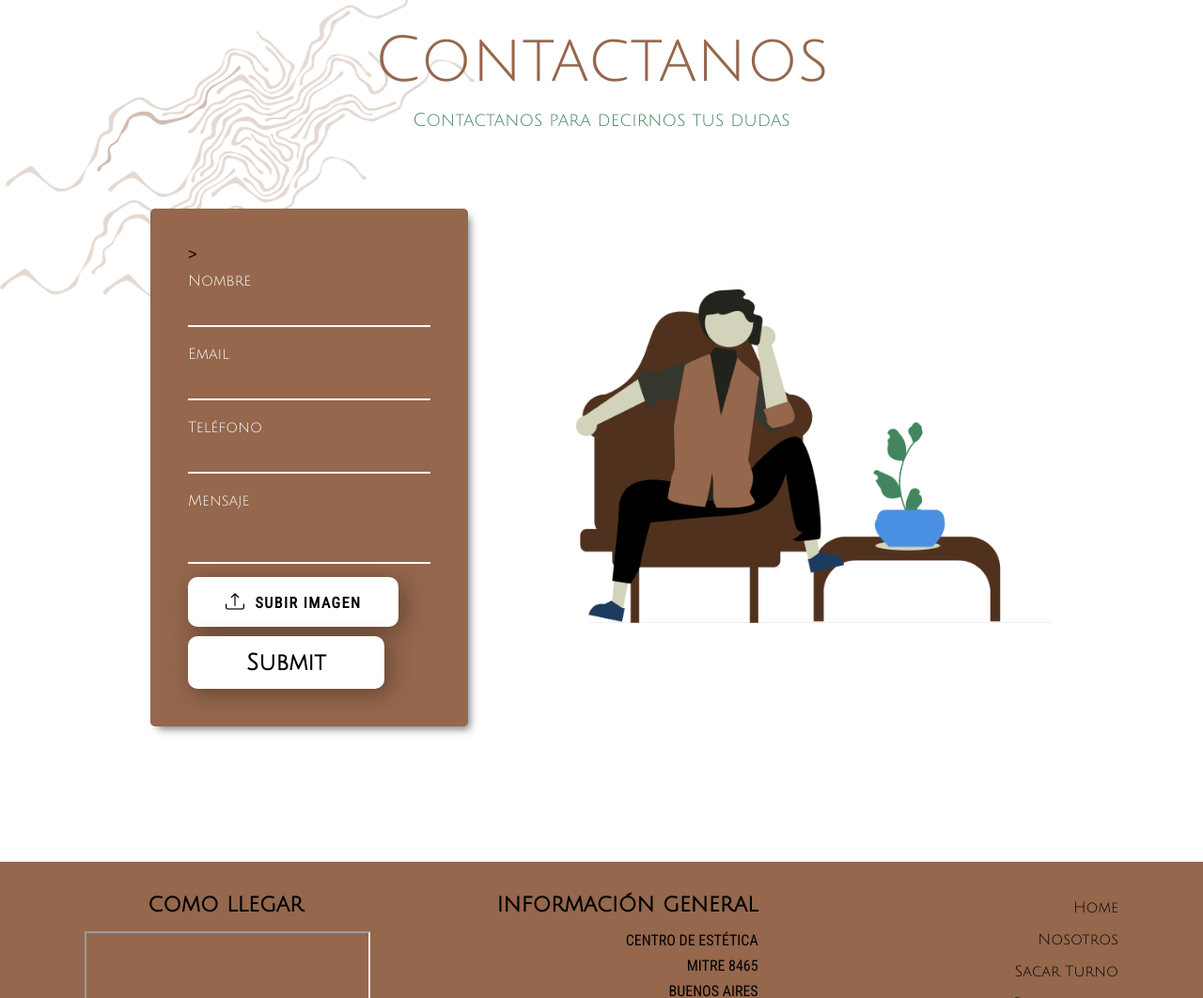
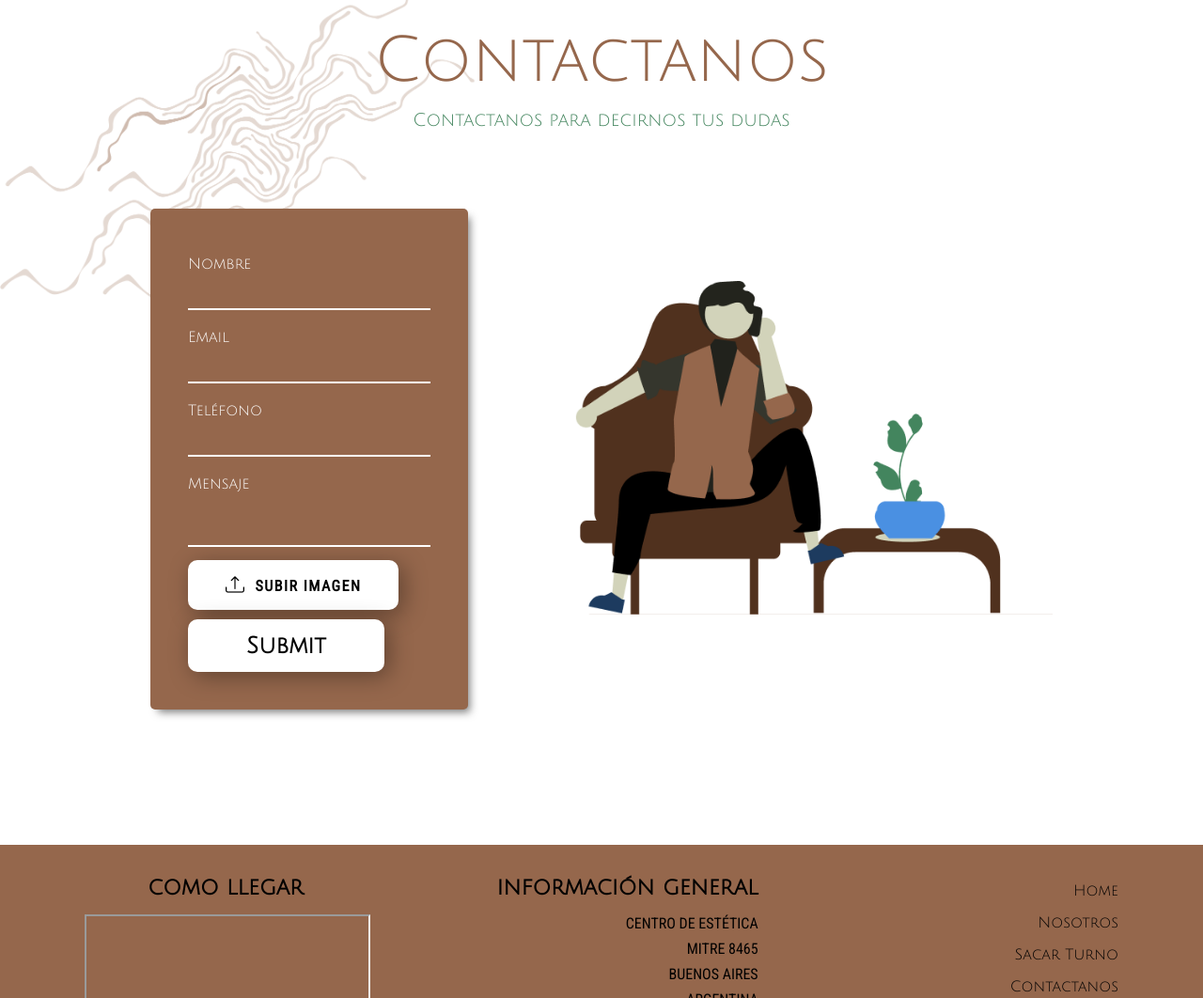
Before and after one commit to silviadraghi/agendaestetica, a plain HTML site: page index.html in a window 1280 px wide. Shown: the part 2785-3847 px from the top of the page at 94% size. Drawn offline with nearby package versions, Linux system fonts and the light colour scheme; grey boxes are pictures that could not be loaded; some icons are missing.

Commit message:
corrigiendo form3

```diff
--- a/index.html
+++ b/index.html
@@ -124,8 +124,9 @@
         <img class="shape2" src="./images/Shapes.png" alt="shape2">
         <div class="container-contactanos">
             <div class="contactoForm">
-                <form id="form" method="post" action="./enviar.php"  enctype="multipart/form-data" name="form1">
-                    >
+                <!-- no puedo usar metodo post en pagina de github -->
+               <!--  <form id="form" method="post" action="./enviar.php"  enctype="multipart/form-data" name="form1"> -->
+                <form id="form">
                     <i class="fas fa-paper-plane"></i>
                     <div class="inputBox">
                         <label for="nombre">Nombre</label>
```
